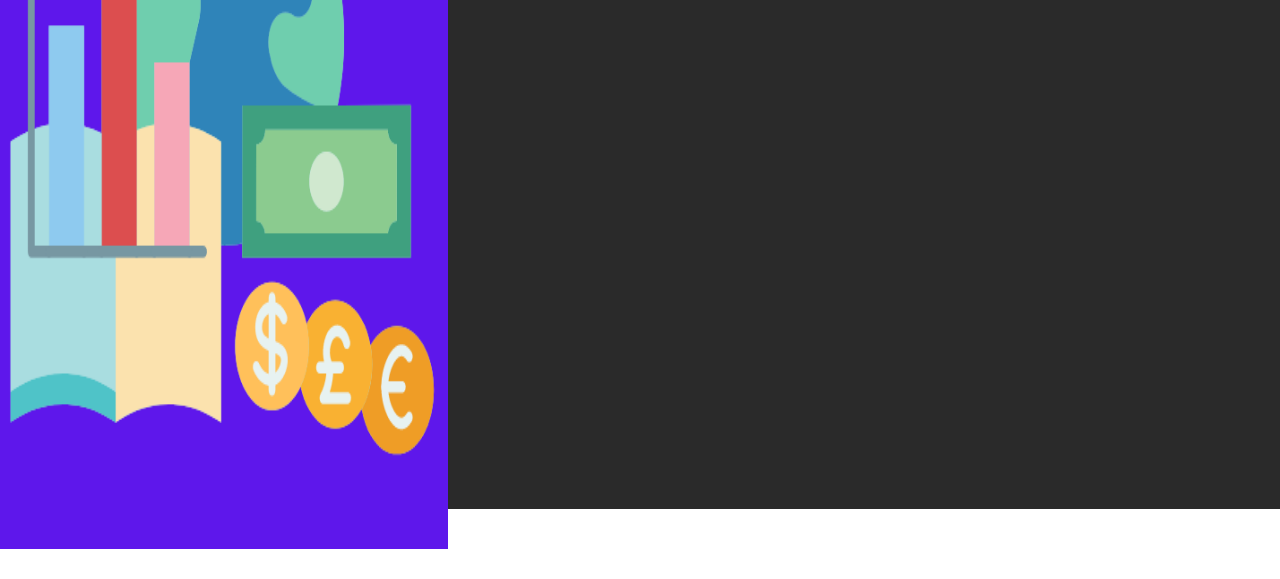
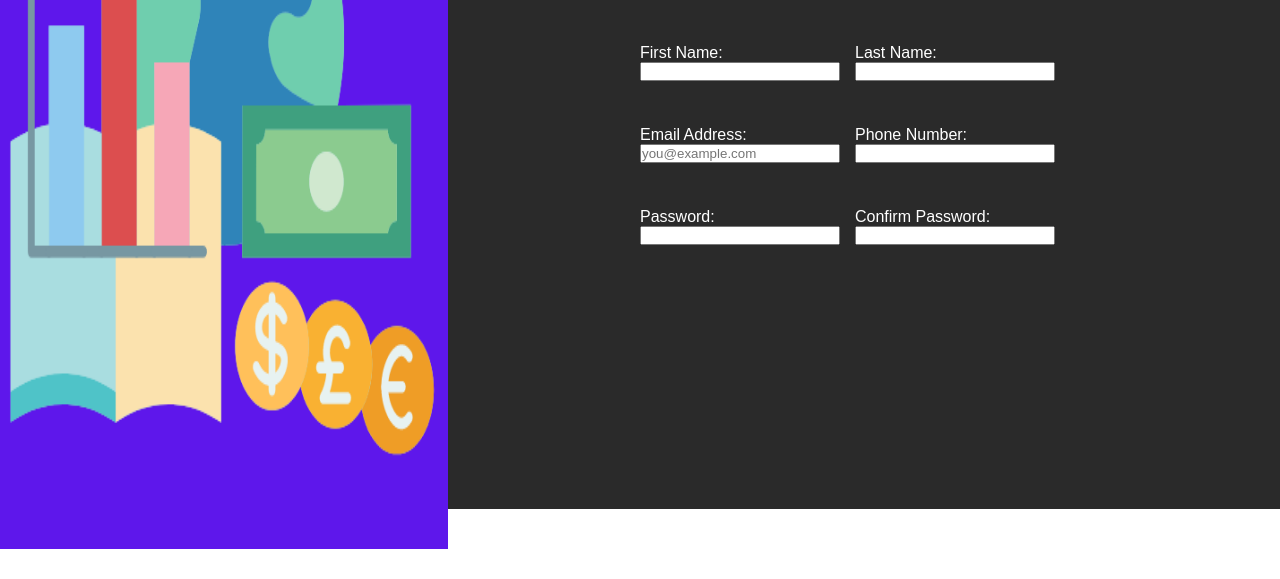
Before and after one commit to alex-goldschmidt/Sign-up-Form, a plain HTML site: page index.html in a window 1280 px wide. Shown: the part 221-800 px from the top of the page. Drawn offline with Linux system fonts and the light colour scheme.

Commit message:
Create  form and it's initial style

```diff
--- a/index.html
+++ b/index.html
@@ -20,8 +20,42 @@
         </div>
 
      <div class="container2">
-        <p class="motto">This is not a real online service! Lorem ipsum dolor sit amet consectetur,<br> adipisicing elit. Necessitatibus, commodi!
+        <p class="motto">This is not a real online service! Lorem ipsum dolor sit amet consectetur, adipisicing elit. Necessitatibus, commodi!
            <br> <br> Sign up now to get started!</p>
+
+           <form action="" method="post">
+
+            <div class="first_name">
+            <label for="first_name">First Name:</label>
+            <input type="text" id="first_name" name="first_name" required="">
+            </div>
+
+            <div class="last_name">
+            <label for="last_name">Last Name:</label>
+            <input type="text" id="last_name" name="last_name" required="">
+            </div>
+
+            <div class="user_email">
+            <label for="user_email">Email Address:</label>
+            <input type="email" id="user_email" name="email" placeholder="you@example.com" required="">
+            </div>
+
+            <div class="phone_number">
+            <label for="phone_number">Phone Number:</label>
+            <input type="tel" id="phone_number" name="phone_number" required="">
+            </div>
+
+            <div class="user_password">
+            <label for="user_password">Password:</label>
+            <input type="password" id="user_password" name="password" required="">
+            </div>
+
+            <div class="confirm_password">
+            <label for="confirm_password">Confirm Password:</label>
+            <input type="password" id="confirm-password" name="confirm-password"  required="">
+            </div>
+
+         </form>
      </div>
 
     </div>
--- a/style.css
+++ b/style.css
@@ -62,4 +62,33 @@ h1 {
   margin-top: 50px;
   padding: 0;
   margin-left: 50px;
+  position: absolute;
 }
+
+form {
+  display: grid;
+  grid-template-columns: 170px 170px;
+  align-self: center;
+  flex-flow: row wrap;
+  gap: 45px;
+  padding-top: 20px;
+  padding-bottom: 20px;
+  padding-left: 15vw;
+}
+
+label {
+  color: white;
+}
+
+.name {
+  float: left;
+  margin-right: 20px;
+}
+
+input, label {
+  display:inline-block;
+}
+
+input {
+  width: 200px;
+}
```
